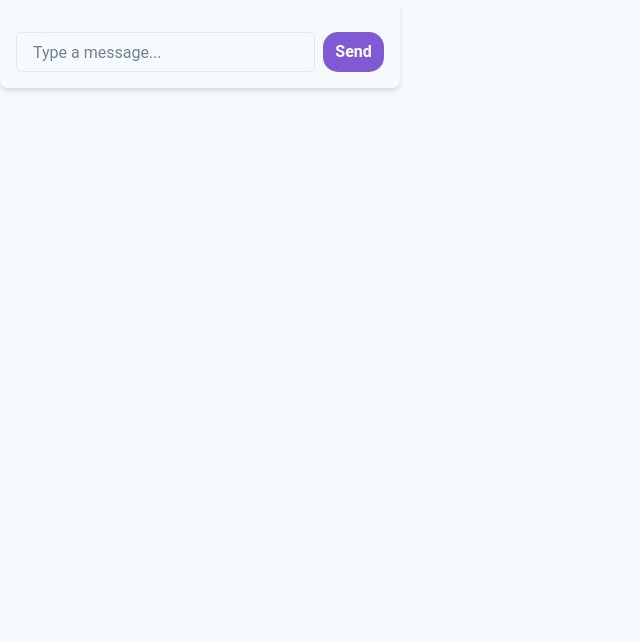
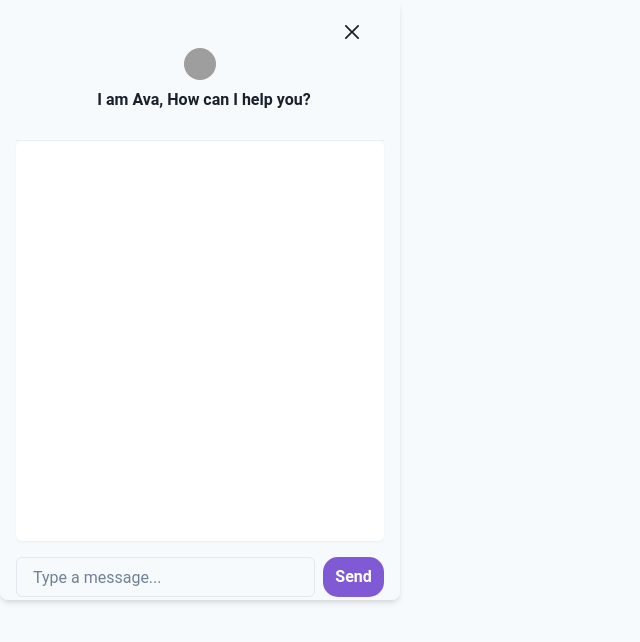
Before and after one commit to artirocks/artisan-chatbot, a React (Create React App) app in the folder ui/artisan/: page /chats in a window 1280 px wide. Shown: the top 642 px of the page, without its empty margins (0-640 px from the left). Built offline with nearby package versions, Linux system fonts and the light colour scheme; sample sign-in values are in the browser's storage; grey boxes are pictures that could not be loaded.

Commit message:
Enhanced Chatbot with Edit and Delete capability

```diff
--- a/ui/artisan/src/components/AvaChatbot.tsx
+++ b/ui/artisan/src/components/AvaChatbot.tsx
@@ -1,8 +1,7 @@
-import React, { useState } from "react";
+import React, { useState, useEffect, useRef } from "react";
 import {
   Box,
   Flex,
-  Text,
   Button,
   Input,
   Avatar,
@@ -10,16 +9,29 @@ import {
   Editable,
   EditableInput,
   EditablePreview,
+  Text,
+  VStack,
+  Divider,
 } from "@chakra-ui/react";
-import { DeleteIcon, EditIcon } from "@chakra-ui/icons";
+import { DeleteIcon, EditIcon, CloseIcon } from "@chakra-ui/icons";
 
-const AvaChatbot = () => {
-  const [messages, setMessages] = useState([]);
-  const [inputValue, setInputValue] = useState("");
+type Message = {
+  id: number;
+  text: string;
+  user: string;
+  isBot: boolean;
+  isDeleted?: boolean;
+};
 
-  // Function to handle sending message and getting response
+const AvaChatbot: React.FC = () => {
+  const [messages, setMessages] = useState<Message[]>([]);
+  const [inputValue, setInputValue] = useState<string>("");
+  const [isChatOpen, setIsChatOpen] = useState<boolean>(true); // State to handle the chat window visibility
+
+  const messageContainerRef = useRef<HTMLDivElement | null>(null);
+
   const handleSendMessage = async () => {
-    const userMessage = {
+    const userMessage: Message = {
       id: Date.now(),
       text: inputValue,
       user: "Jane",
@@ -27,32 +39,27 @@ const AvaChatbot = () => {
     };
     setMessages([...messages, userMessage]);
 
-    // Using fetch to call an API
     const response = await fetch("http://localhost:8000/bot/generate", {
-      method: "POST", // Change method to POST
+      method: "POST",
       headers: {
-        "Content-Type": "application/json", // Set content type to JSON
+        "Content-Type": "application/json",
       },
-      body: JSON.stringify({ prompt: inputValue }), // Include body with JSON payload
+      body: JSON.stringify({ prompt: inputValue }),
     });
     const data = await response.json();
-    // data.generated_text;
 
-    // const data = await response.json(); // Parse response as JSON
-
-    const botMessage = {
+    const botMessage: Message = {
       id: Date.now() + 1,
-      text: data.generated_text, // Get message from API response
+      text: data.generated_text,
       user: "Ava",
       isBot: true,
     };
 
     setMessages((prevMessages) => [...prevMessages, botMessage]);
-    setInputValue(""); // Clear input field
+    setInputValue("");
   };
 
-  // Function to edit a message
-  const handleEditMessage = (id, newText) => {
+  const handleEditMessage = (id: number, newText: string) => {
     setMessages((prevMessages) =>
       prevMessages.map((msg) =>
         msg.id === id ? { ...msg, text: newText } : msg
@@ -60,7 +67,7 @@ const AvaChatbot = () => {
     );
   };
 
-  const handleDeleteMessage = (id) => {
+  const handleDeleteMessage = (id: number) => {
     setMessages((prevMessages) =>
       prevMessages.map((msg) =>
         msg.id === id
@@ -70,9 +77,59 @@ const AvaChatbot = () => {
     );
   };
 
+  useEffect(() => {
+    if (messageContainerRef.current) {
+      messageContainerRef.current.scrollTop =
+        messageContainerRef.current.scrollHeight;
+    }
+  }, [messages]);
+
+  if (!isChatOpen) return null;
+
   return (
-    <Box width="400px" p="4" bg="gray.50" borderRadius="lg" boxShadow="md">
-      <Flex direction="column" mb="4">
+    <Box justifyContent={"left"}>
+      <Box
+        width="400px"
+        height="600px"
+        p="4"
+        bg="gray.50"
+        borderRadius="lg"
+        boxShadow="md"
+      >
+        <Box>
+          <IconButton
+            ml={320}
+            size="sm"
+            icon={<CloseIcon />}
+            onClick={() => setIsChatOpen(false)}
+            variant="ghost"
+            aria-label="Close chat"
+          />
+          <VStack alignItems="center">
+            <Avatar
+              size="sm"
+              name="Ava"
+              src="https://www.artisan.co/assets/ava.svg"
+            />
+            <Text ml="2" fontWeight="bold">
+              I am Ava, How can I help you?
+            </Text>
+          </VStack>
+        </Box>
+        <Divider mt={7} />
+        <Box
+          ref={messageContainerRef}
+          overflowY="auto"
+          overflowX="hidden"
+          height="400px"
+          mb="4"
+          p="2"
+          bg="white"
+          borderRadius="md"
+          boxShadow="sm"
+          wordWrap="break-word"
+          whiteSpace="pre-wrap"
+        >
           {messages.map((message) => (
             <Flex
               key={message.id}
@@ -80,17 +137,25 @@ const AvaChatbot = () => {
               justifyContent={message.isBot ? "flex-start" : "flex-end"}
               mb="2"
             >
-            {message.isBot && <Avatar size="sm" name="Ava" src="/avatar.png" />}
+              {message.isBot && (
+                <Avatar
+                  size="sm"
+                  name="Ava"
+                  src="https://www.artisan.co/assets/ava.svg"
+                />
+              )}
               <Box
                 bg={message.isBot ? "gray.100" : "purple.100"}
                 p="3"
                 borderRadius="lg"
                 maxWidth="80%"
                 position="relative"
+                wordWrap="break-word"
+                whiteSpace="pre-wrap"
               >
                 <Editable
-                value={message.text} // Use value instead of defaultValue to dynamically render the updated message
-                isDisabled={message.isDeleted} // Allow editing for user messages only if they are not deleted
+                  value={message.text}
+                  isDisabled={message.isDeleted}
                   onSubmit={(newText) => handleEditMessage(message.id, newText)}
                 >
                   <EditablePreview />
@@ -104,18 +169,14 @@ const AvaChatbot = () => {
                     right="-30px"
                     direction="column"
                   >
-                  {/* Edit Icon */}
                     <IconButton
                       size="sm"
                       icon={<EditIcon />}
-                    onClick={
-                      () => {} /* Chakra UI's Editable handles edit mode internally */
-                    }
                       variant="ghost"
                       colorScheme="blue"
+                      aria-label="Edit message"
                     />
 
-                  {/* Delete Icon */}
                     <IconButton
                       size="sm"
                       icon={<DeleteIcon />}
@@ -123,14 +184,14 @@ const AvaChatbot = () => {
                       variant="ghost"
                       colorScheme="red"
                       mt="2"
+                      aria-label="Delete message"
                     />
                   </Flex>
                 )}
               </Box>
             </Flex>
           ))}
-      </Flex>
-
+        </Box>
         <Flex mt="4">
           <Input
             placeholder="Type a message..."
@@ -143,6 +204,7 @@ const AvaChatbot = () => {
           </Button>
         </Flex>
       </Box>
+    </Box>
   );
 };
 
```
Lines whose indentation alone changed are shown as unchanged.
